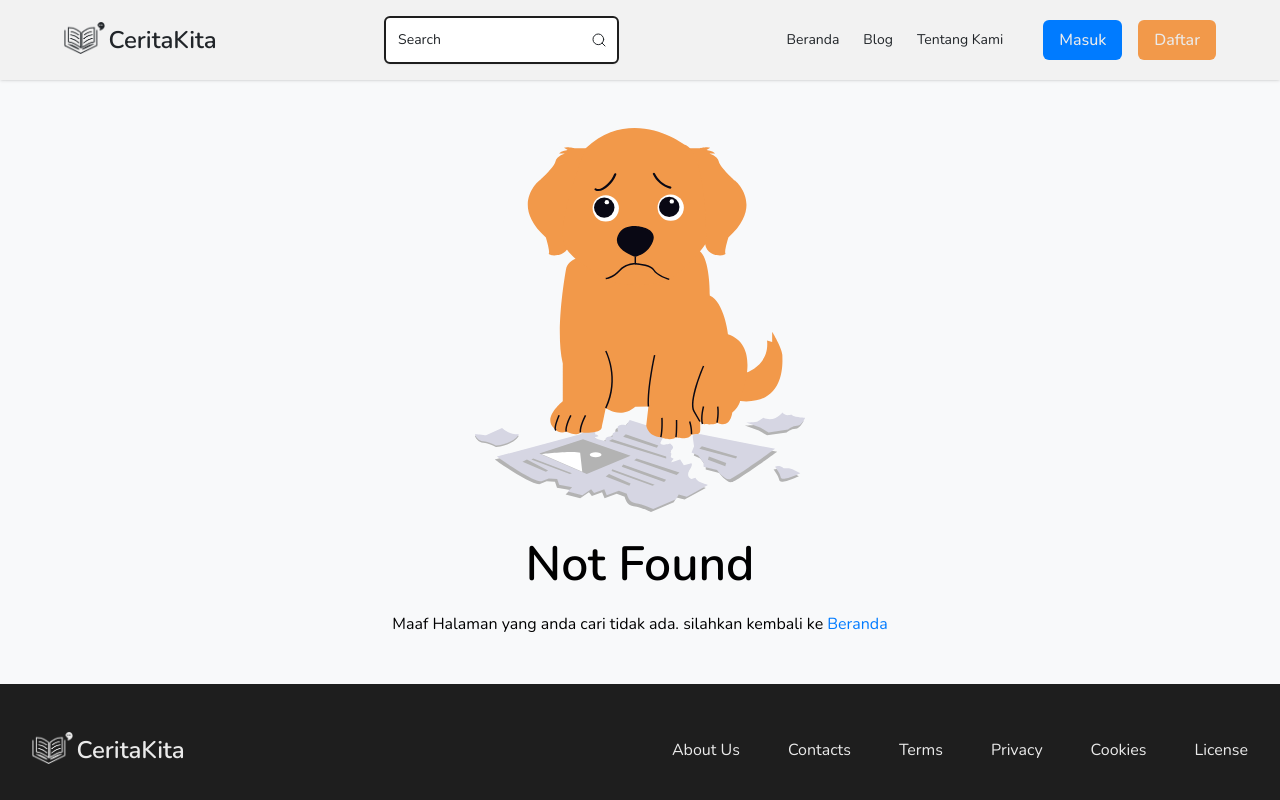
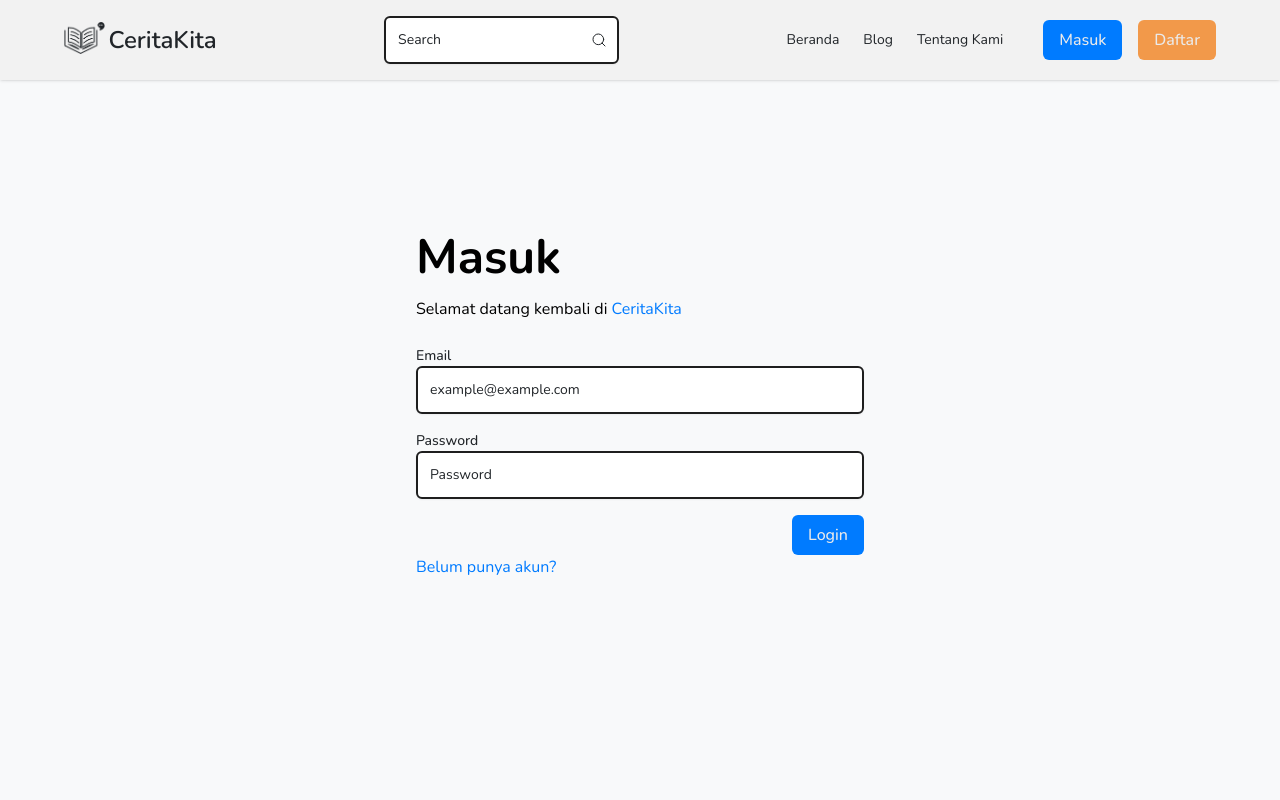
Before and after one commit to DimasAdiPutra/CeritaKita, a React (Vite) app in the folder frontend/: page /login in a window 1280 px wide. Shown: the top 800 px of the page. Built offline with nearby package versions, Linux system fonts and the light colour scheme; what imagekitio-react would draw is missing.

Commit message:
feat (auth) : Menambahkan fungsi dan halaman login

```diff
--- a/frontend/src/pages/auth/LoginPage.jsx
+++ b/frontend/src/pages/auth/LoginPage.jsx
@@ -0,0 +1,125 @@
+import { useState } from "react"
+import { useForm } from "react-hook-form"
+import { z } from "zod"
+import { zodResolver } from "@hookform/resolvers/zod"
+import { loginUser } from "../../services/auth.api"
+import Input from "../../components/Input"
+import { Link, useNavigate } from "react-router"
+import { Helmet } from "react-helmet-async"
+import Button from "../../components/Button"
+import { successToast } from "../../utils/alerts"
+
+// 🔹 Zod Schema
+const loginSchema = z.object({
+  email: z.string().email("Format email tidak valid"),
+  password: z.string().min(6, "Password minimal 6 karakter"),
+})
+
+export default function LoginPage() {
+  const [loading, setLoading] = useState(false)
+  const navigate = useNavigate()
+
+  const {
+    register,
+    handleSubmit,
+    setError,
+    formState: { errors },
+  } = useForm({
+    resolver: zodResolver(loginSchema),
+    mode: "onChange",
+  })
+
+  const onSubmit = async (data) => {
+    setLoading(true)
+
+    try {
+      const res = await loginUser(data)
+
+      if (res.status === "fail") {
+        if (res.errors) {
+          // 🔹 Jika ada error spesifik field dari backend
+          Object.entries(res.errors).forEach(([field, message]) => {
+            setError(field, { type: "server", message })
+          })
+        } else if (res.message) {
+          // 🔹 Error umum
+          setError("root", { type: "server", message: res.message })
+        }
+      } else if (res.status === "success") {
+        successToast("Berhasil Login")
+        navigate("/") // redirect ke home / dashboard
+      }
+    } catch (err) {
+      console.error(err)
+      setError("root", { type: "server", message: "Terjadi kesalahan server." })
+    }
+
+    setLoading(false)
+  }
+
+  return (
+    <>
+      <Helmet>
+        <title>Login</title>
+      </Helmet>
+
+      <div className="container min-h-screen flex items-center justify-center">
+        <div className="w-full max-w-md">
+          <h1 className="text-titlepage font-bold mb-1">Masuk</h1>
+          <p className="text-body-base mb-6">
+            Selamat datang kembali di <span className="text-clr-primary">CeritaKita</span>
+          </p>
+
+          {/* 🔹 Error umum dari server */}
+          {errors.root && (
+            <div className="mb-4 p-3 bg-clr-warning text-clr-text-dark rounded-md text-body-small-base">
+              {errors.root.message}
+            </div>
+          )}
+
+          <form onSubmit={handleSubmit(onSubmit)} className="space-y-4 flex flex-col">
+            {/* Email */}
+            <div>
+              <Input
+                id="email"
+                type="email"
+                label="Email"
+                text="example@example.com"
+                showLabel
+                {...register("email")}
+              />
+              {errors.email && (
+                <p className="text-body-small-base text-clr-warning mt-1">{errors.email.message}</p>
+              )}
+            </div>
+
+            {/* Password */}
+            <div>
+              <Input
+                id="password"
+                type="password"
+                label="Password"
+                text="Password"
+                showLabel
+                {...register("password")}
+              />
+              {errors.password && (
+                <p className="text-body-small-base text-clr-warning mt-1">{errors.password.message}</p>
+              )}
+            </div>
+
+            {/* Submit button */}
+            <Button
+              type="submit"
+              disabled={loading}
+              text={loading ? "Loading..." : "Login"}
+              className={`w-min self-end ${loading ? "bg-clr-primary-active" : ""}`}
+            />
+          </form>
+
+          <Link to="/register" className="text-clr-primary mt-6">Belum punya akun?</Link>
+        </div>
+      </div>
+    </>
+  )
+}
--- a/frontend/src/routes/AppRoutes.jsx
+++ b/frontend/src/routes/AppRoutes.jsx
@@ -6,6 +6,7 @@
 const BlogPage = lazy(() => import('../pages/BlogPage'))
 const NotFoundPage = lazy(() => import('../pages/NotFoundPage'))
 const RegisterPage = lazy(() => import('../pages/auth/RegisterPage'))
+const LoginPage = lazy(() => import('../pages/auth/LoginPage'))
 
 // import components
 import Loading from '../components/Loading'
@@ -24,6 +25,7 @@
 
 						{/* Auth */}
 						<Route path="/register" element={<RegisterPage />} />
+						<Route path="/login" element={<LoginPage />} />
 
 						{/* Halaman 404 Not Found */}
 						<Route path='*' element={<NotFoundPage />} />
--- a/frontend/src/services/auth.api.js
+++ b/frontend/src/services/auth.api.js
@@ -17,3 +17,18 @@
 		throw err
 	}
 }
+
+// Login
+export async function loginUser(payload) {
+	try {
+		const res = await axios.post(`${API_URL}/users/login`, payload, {
+			withCredentials: true, // biar session/token cookie tersimpan
+		})
+		return res.data
+	} catch (err) {
+		if (err.response) {
+			return err.response.data
+		}
+		throw err
+	}
+}
```
Also changed, not shown: 1 other file (tests, documents, lock files or other folders).
